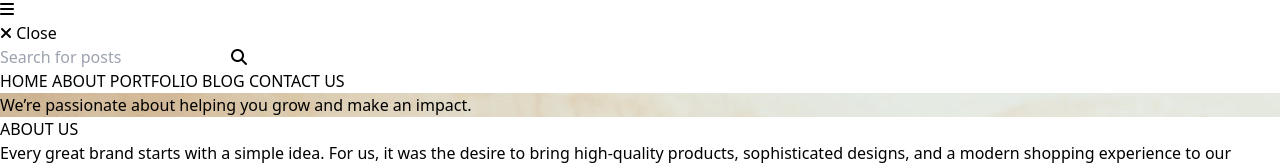
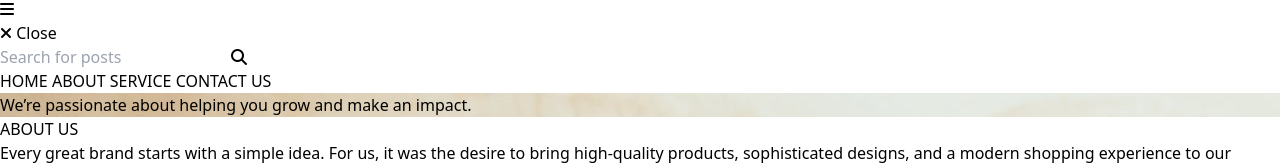
Before and after one commit to NguyenTrongAnh2002/Vietmerce, a Vue app: page /about in a window 1280 px wide. Both pictures are taken after a click on the button 7 px from the left and 383 px from the top of the page. Shown: the part 374-539 px from the top of the page. Built offline with nearby package versions, Linux system fonts and the light colour scheme; the HTML template or start-up script is replaced by a standard one.

Commit message:
update-logo

```diff
--- a/src/components/Header.vue
+++ b/src/components/Header.vue
@@ -68,7 +68,7 @@
       <transition name="slide">
         <div
           v-if="isMenuOpen"
-          class="fixed top-0 right-0 h-full w-3/4 max-w-xs bg-black text-white shadow-lg transform transition-transform duration-300 ease-in-out"
+          class="fixed z-10 top-0 right-0 h-full w-3/4 max-w-xs bg-black text-white shadow-lg transform transition-transform duration-300 ease-in-out"
         >
           <!-- Nút đóng -->
           <button
@@ -112,17 +112,12 @@
               ABOUT
             </a>
             <a
-              href="/portfolio"
+              href="/service"
               class="py-3 px-6 border-b border-gray-700 w-full hover:bg-gray-800"
             >
-              PORTFOLIO
+              SERVICE
             </a>
-            <a
-              href="/blog"
-              class="py-3 px-6 border-b border-gray-700 w-full hover:bg-gray-800"
-            >
-              BLOG
-            </a>
+
             <a href="/contact" class="py-3 px-6 w-full hover:bg-gray-800">
               CONTACT US
             </a>
--- a/src/views/About.vue
+++ b/src/views/About.vue
@@ -8,7 +8,7 @@
 
       <!-- Nội dung -->
       <div
-        class="relative z-10 flex flex-col items-center gap-20 justify-end h-full"
+        class="relative flex flex-col items-center gap-20 justify-end h-full"
       >
         <h1 class="text-white w-9/12 text-7xl font-normal mb-20">
           We’re passionate about helping you grow and make an impact.
@@ -136,12 +136,8 @@
         <h2 class="text-5xl font-bold text-gray-800 mb-4">OUR FOUNDERS</h2>
       </div>
       <div
-        class="w-3/4 mx-auto md:px-10 flex flex-col gap-20 lg:flex-row items-center"
+        class="w-3/4 mx-auto md:px-10 flex flex-col gap-20 lg:flex-row-reverse items-center"
       >
-        <div class="lg:w-2/5 px-6">
-          <img :src="about_1" alt="wrapper" class="rounded-lg shadow-lg" />
-        </div>
-
         <div
           class="lg:w-1/2 w-full flex flex-col lg:gap-20 px-6 mt-6 lg:mt-0 text-left"
         >
@@ -155,6 +151,10 @@
             have the pleasure of working with aspiring business owners and
             entrepreneurs from all over the world.
           </p>
+        </div>
+
+        <div class="lg:w-2/5 px-6">
+          <img :src="about_1" alt="wrapper" class="rounded-lg shadow-lg" />
         </div>
       </div>
     </div>
--- a/src/views/Home.vue
+++ b/src/views/Home.vue
@@ -8,7 +8,7 @@
 
       <!-- Nội dung -->
       <div
-        class="relative z-10 flex flex-col items-center gap-20 justify-center h-full"
+        class="relative flex flex-col items-center gap-20 justify-center h-full"
       >
         <h1 class="text-white w-4/5 text-7xl font-bold text-center">
           VietNam based eCommerce for global market brand
```
